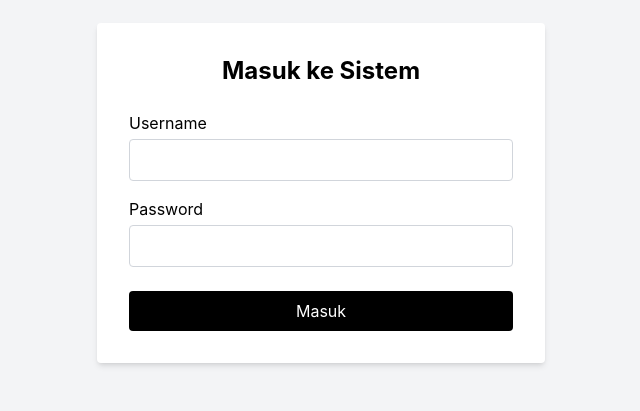
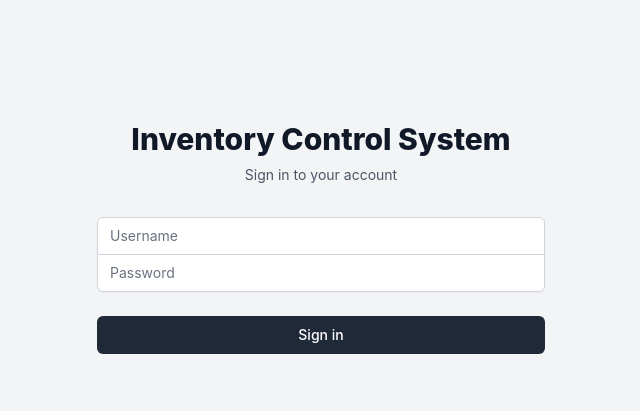
Before and after one commit to M-Fizkry/blackboxai-1748654812568, a React (Create React App) app in the folder frontend/: page /login in a window 1280 px wide. Shown: the part 207-618 px from the top of the page, without its empty margins (319-959 px from the left). Built offline with nearby package versions, Linux system fonts and the light colour scheme.

Commit message:
Add frontend/src/App.js 1748661119598

```diff
--- a/frontend/src/App.js
+++ b/frontend/src/App.js
@@ -1,61 +1,72 @@
-import React, { useState } from 'react';
+import React from 'react';
+import { BrowserRouter as Router, Routes, Route, Navigate } from 'react-router-dom';
+import Dashboard from './components/Dashboard';
+import Login from './components/Login';
+import Navbar from './components/Navbar';
+import Materials from './components/Materials';
+import SemiFinished from './components/SemiFinished';
+import FinishedGoods from './components/FinishedGoods';
+import BOM from './components/BOM';
+import Settings from './components/Settings';
+import './App.css';
 
 function App() {
-  const [username, setUsername] = useState('');
-  const [password, setPassword] = useState('');
-  const [message, setMessage] = useState('');
-
-  const handleLogin = async (e) => {
-    e.preventDefault();
-    const response = await fetch('/auth/login', {
-      method: 'POST',
-      headers: { 'Content-Type': 'application/json' },
-      body: JSON.stringify({ username, password }),
-    });
-    const data = await response.json();
-    if (response.ok) {
-      setMessage('Login berhasil');
-      // TODO: redirect to dashboard
-    } else {
-      setMessage(data.message || 'Login gagal');
-    }
-  };
+  const [isAuthenticated, setIsAuthenticated] = React.useState(false);
 
   return (
-    <div className="min-h-screen flex items-center justify-center bg-gray-100">
-      <form onSubmit={handleLogin} className="bg-white p-8 rounded shadow-md w-full max-w-md">
-        <h2 className="text-2xl font-bold mb-6 text-center">Masuk ke Sistem</h2>
-        <div className="mb-4">
-          <label className="block mb-1" htmlFor="username">Username</label>
-          <input
-            id="username"
-            type="text"
-            className="w-full border border-gray-300 p-2 rounded"
-            value={username}
-            onChange={(e) => setUsername(e.target.value)}
-            required
-          />
+    <Router>
+      <div className="min-h-screen bg-gray-100">
+        {isAuthenticated && <Navbar />}
+        <div className="container mx-auto px-4 py-8">
+          <Routes>
+            <Route
+              path="/login"
+              element={
+                <Login
+                  onLoginSuccess={() => setIsAuthenticated(true)}
+                />
+              }
+            />
+            <Route
+              path="/"
+              element={
+                isAuthenticated ? <Dashboard /> : <Navigate to="/login" />
+              }
+            />
+            <Route
+              path="/materials"
+              element={
+                isAuthenticated ? <Materials /> : <Navigate to="/login" />
+              }
+            />
+            <Route
+              path="/semi-finished"
+              element={
+                isAuthenticated ? <SemiFinished /> : <Navigate to="/login" />
+              }
+            />
+            <Route
+              path="/finished-goods"
+              element={
+                isAuthenticated ? <FinishedGoods /> : <Navigate to="/login" />
+              }
+            />
+            <Route
+              path="/bom"
+              element={
+                isAuthenticated ? <BOM /> : <Navigate to="/login" />
+              }
+            />
+            <Route
+              path="/settings"
+              element={
+                isAuthenticated ? <Settings /> : <Navigate to="/login" />
+              }
+            />
+          </Routes>
         </div>
-        <div className="mb-6">
-          <label className="block mb-1" htmlFor="password">Password</label>
-          <input
-            id="password"
-            type="password"
-            className="w-full border border-gray-300 p-2 rounded"
-            value={password}
-            onChange={(e) => setPassword(e.target.value)}
-            required
-          />
-        </div>
-        {message && <p className="mb-4 text-center text-red-600">{message}</p>}
-        <button
-          type="submit"
-          className="w-full bg-black text-white py-2 rounded hover:bg-gray-800 transition"
-        >
-          Masuk
-        </button>
-      </form>
-    </div>
+      </div>
+    </Router>
   );
 }
 
```
